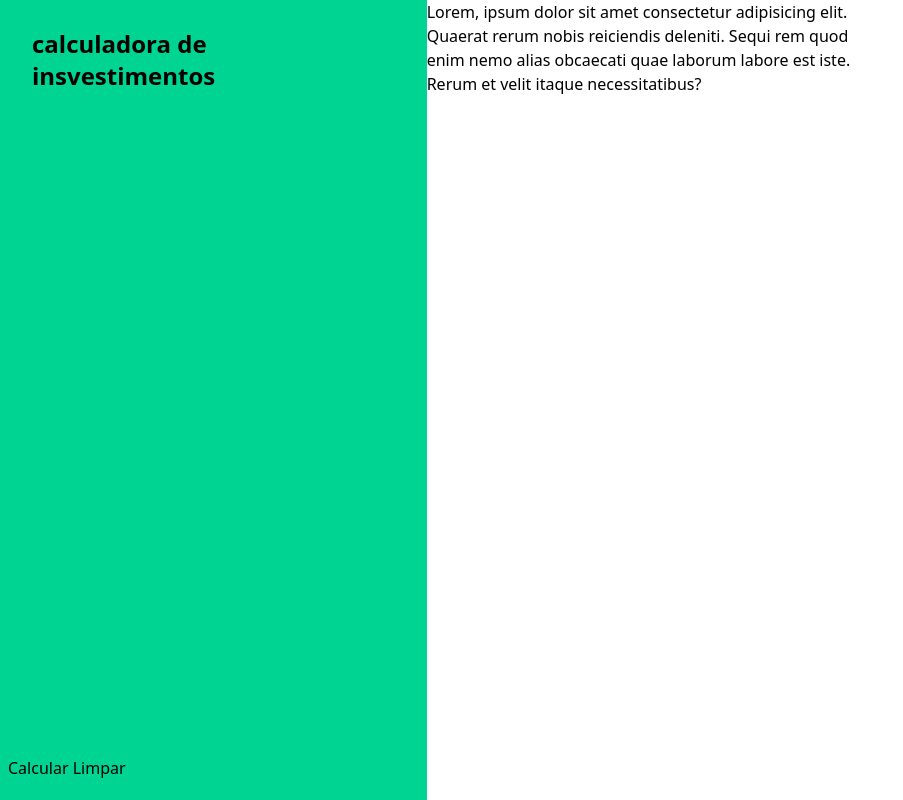
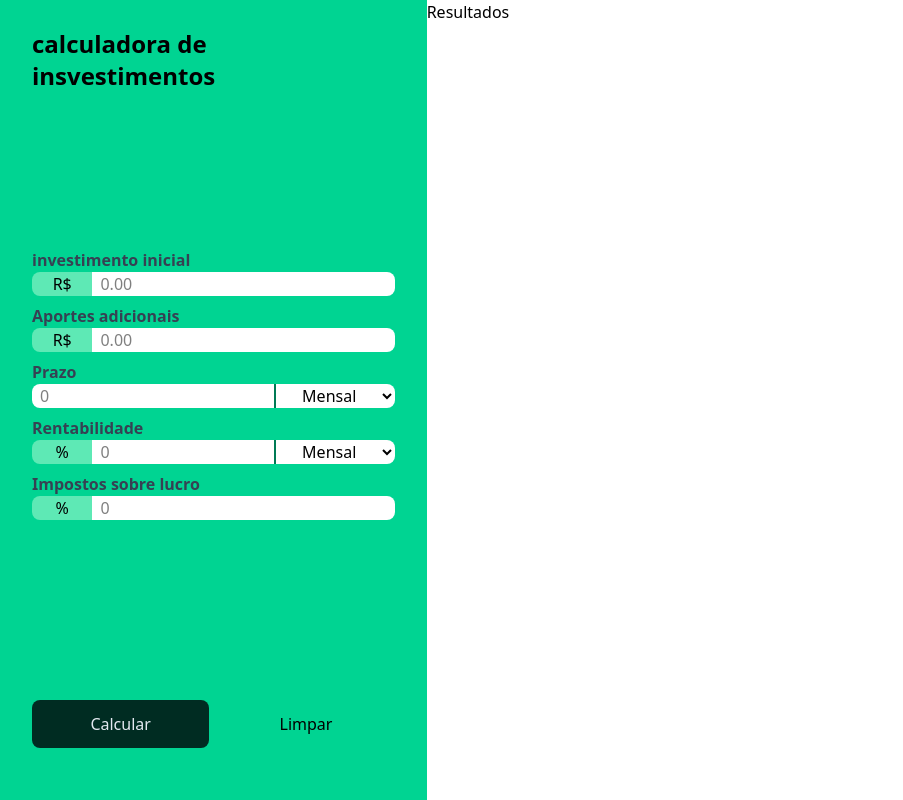
Before and after one commit to PPedroAmaral/calculadoraInvestimentos, a website built with Vite: page index.html in a window 1280 px wide. Shown: the whole page, without its empty margins (0-903 px from the left). Built offline with nearby package versions, Linux system fonts and the light colour scheme.

Commit message:
formulário de investiento e arquivo de cálculo de informações criados

```diff
--- a/index.html
+++ b/index.html
@@ -7,24 +7,114 @@
     <link rel="stylesheet" href="./src/style.css" />
   </head>
   <body class="h-dvh grid grid-cols-3 grid-rows-2">
-
-    <aside class="row-span-2 bg-emerald-400 flex flex-col justify-between py-5 px-2">
+    <aside
+      class="row-span-2 bg-emerald-400 flex flex-col justify-between py-5 px-2"
+    >
       <h1 class="text-2xl font-bold px-6 py-2">
         calculadora de insvestimentos
       </h1>
-      <form></form>
-      <div >
-        <button>Calcular</button>
-        <button>Limpar</button>
+
+      <form class="w-full">
+
+        <!-- INVESTIMENTO INICIAL -->
+        <div class="flex w-full flex-col px-6 my-2">
+          <label for="starting-amount" class="font-bold text-gray-700"
+            >investimento inicial</label
+          >
+          <div class="flex">
+            <input
+              class="w-1/6 text-center rounded-l-lg bg-emerald-300"
+              value="R$"
+              type="text"
+              disabled
+            />
+            <input class="w-5/6 bg-white rounded-r-lg px-2" type="text" id="starting-amount" placeholder="0.00"/>
+          </div>
+        </div>
+
+        <!-- APORTES ADICIONAIS -->
+        <div class="flex w-full flex-col px-6 my-2">
+          <label for="additional-contribution" class="font-bold text-gray-700"
+            >Aportes adicionais</label
+          >
+          <div class="flex">
+            <input
+              class="w-1/6 text-center rounded-l-lg bg-emerald-300"
+              value="R$"
+              type="text"
+              disabled
+            />
+            <input class="w-5/6 bg-white rounded-r-lg px-2" type="text" id="additional-contribution" placeholder="0.00" />
+          </div>
+        </div>
+
+        <!-- PRAZO -->
+        <div class="flex w-full flex-col px-6 my-2">
+          <label for="time-amount" class="font-bold text-gray-700"
+            >Prazo</label
+          >
+          <div class="flex">
+            <input class="w-2/3 rounded-l-lg bg-white px-2" type="text" id="time-amount" placeholder="0" />
+            <select
+              id="time-amount-period"
+              class="w-1/3 bg-white rounded-r-lg text-center border-l-2 border-emerald-700 hover:bg-emerald-950 hover:text-slate-200 cursor-pointer"
+            >
+              <option value="monthly">Mensal</option>
+              <option value="yearly">Anual</option>
+            </select>
+          </div>
+        </div>
+
+        <!-- RENTABILIDADE -->
+        <div class="flex w-full flex-col px-6 my-2">
+          <label for="return-rate" class="font-bold text-gray-700"
+            >Rentabilidade</label
+          >
+          <div class="flex">
+            <input
+              class="w-1/6 text-center rounded-l-lg bg-emerald-300"
+              value="%"
+              type="text"
+              disabled
+            />
+            <input class="w-1/2 bg-white px-2" type="text" id="return-rate" placeholder="0" />
+            <select
+              id="evaluation-period"
+              class="w-1/3 bg-white rounded-r-lg text-center border-l-2 border-emerald-700 hover:bg-emerald-950 hover:text-slate-200 cursor-pointer"
+            >
+              <option value="monthly">Mensal</option>
+              <option value="yearly">Anual</option>
+            </select>
+          </div>
+        </div>
+
+        <!-- IMPOSTO SOBRE LUCRO -->
+        <div class="flex w-full flex-col px-6 my-2">
+          <label for="tax-rate" class="font-bold text-gray-700"
+            >Impostos sobre lucro</label
+          >
+          <div class="flex">
+            <input
+              class="w-1/6 text-center rounded-l-lg bg-emerald-300"
+              value="%"
+              type="text"
+              disabled
+            />
+            <input class="w-5/6 bg-white rounded-r-lg px-2" type="text" id="tax-rate" placeholder="0" />
+          </div>
+        </div>
+
+      </div>
+      </form>
+
+      <div class=" flex h-12 px-6 my-8 w-full gap-2">
+        <button class="w-1/2 rounded-lg bg-emerald-950 text-slate-200 hover:bg-emerald-800 cursor-pointer">Calcular</button>
+        <button class="w-1/2 rounded-lg hover:bg-emerald-600 cursor-pointer">Limpar</button>
       </div>
     </aside>
 
     <main>
-      <p>
-        Lorem, ipsum dolor sit amet consectetur adipisicing elit. Quaerat rerum
-        nobis reiciendis deleniti. Sequi rem quod enim nemo alias obcaecati quae
-        laborum labore est iste. Rerum et velit itaque necessitatibus?
-      </p>
+      <p>Resultados</p>
     </main>
   </body>
 </html>
--- /dev/null
+++ b/src/investimentGoals.js
@@ -0,0 +1,63 @@
+function convertToMonthlyReturnRate(yearlyReturnRate) {
+  return yearlyReturnRate ** (1 / 12);
+}
+
+function generateReturnsArray(
+  startingAmmount = 0,
+  timeHorizon = 0,
+  timePeriod = "monthly",
+  monthlyContribution = 0,
+  returnRate = 0,
+  returnTimeFrame = "monthly"
+) {
+  if (!timeHorizon || !startingAmmount) {
+    throw new Error(
+      " Investimento inicial e prazo devem ser preenchidos com valores positivos."
+    );
+  }
+
+  const finalReturnRate =
+    returnTimeFrame === "monthly"
+      ? 1 + returnRate / 100
+      : convertToMonthlyReturnRate(1 + returnRate / 100);
+
+  const finalTimeHorizon =
+    timePeriod === "monthly" ? timeHorizon : timeHorizon * 12;
+
+  const referenceIncvestmentObject = {
+    investedAmount: startingAmmount,
+    interestReturns: 0,
+    totalInterestReturns: 0,
+    month: 0,
+    totalAmount: startingAmmount,
+  };
+
+  const returnsArray = [referenceIncvestmentObject];
+  for (
+    let timeReference = 1;
+    timeReference <= finalTimeHorizon;
+    timeReference++
+  ) {
+    const totalAmount =
+      returnsArray[timeReference - 1].totalAmount * finalReturnRate +
+      monthlyContribution;
+
+    const interestReturns =
+      returnsArray[timeReference - 1].totalAmount * finalReturnRate;
+
+    const investedAmount =
+      startingAmmount + monthlyContribution * timeReference;
+
+    const totalInterestReturns = totalAmount - investedAmount;
+
+    returnsArray.push({
+      investedAmount,
+      interestReturns,
+      totalInterestReturns,
+      month: timeReference,
+      totalAmount,
+    });
+  }
+
+  return returnsArray;
+}
```
Also changed, not shown: main.js (added), src/javascript.svg (deleted).
